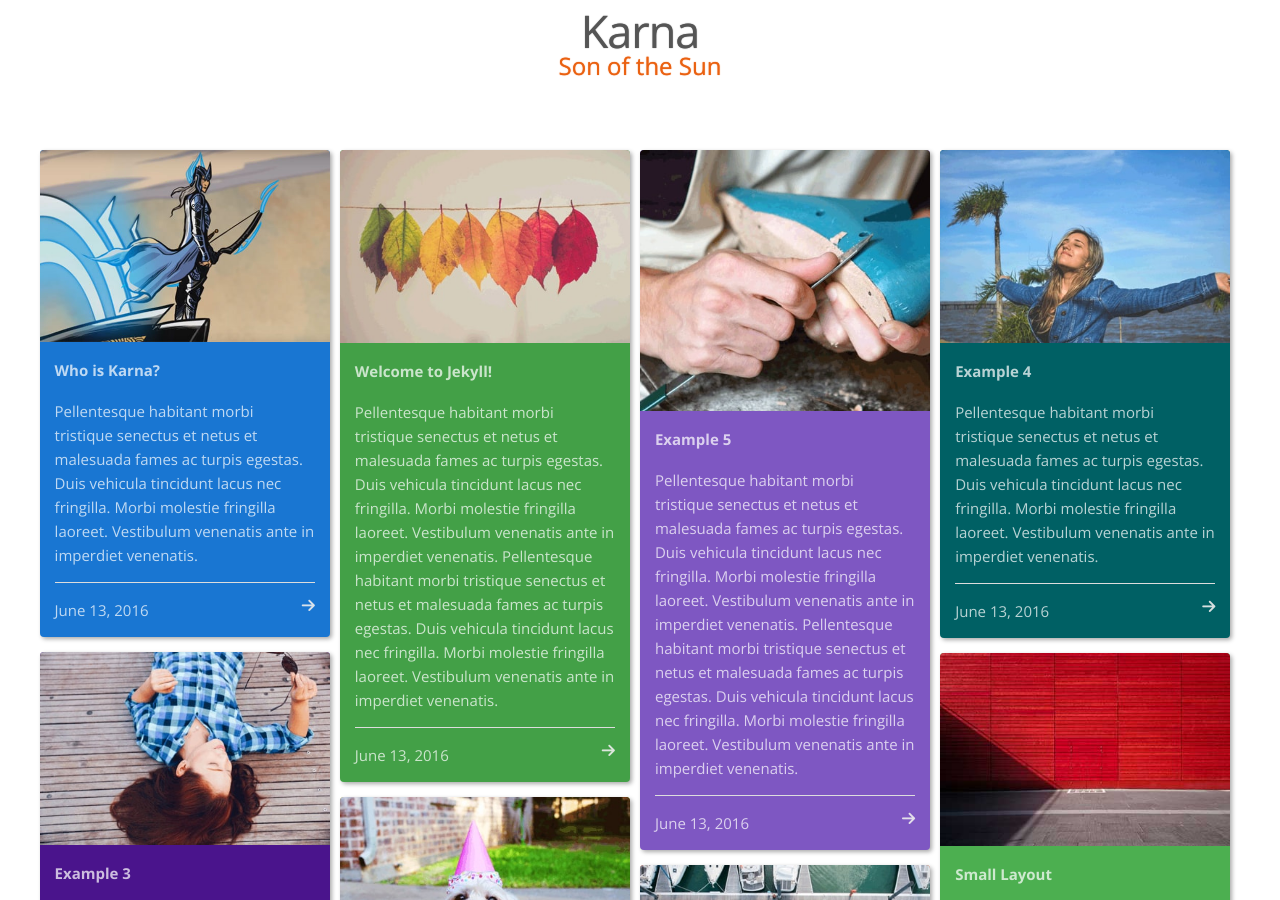
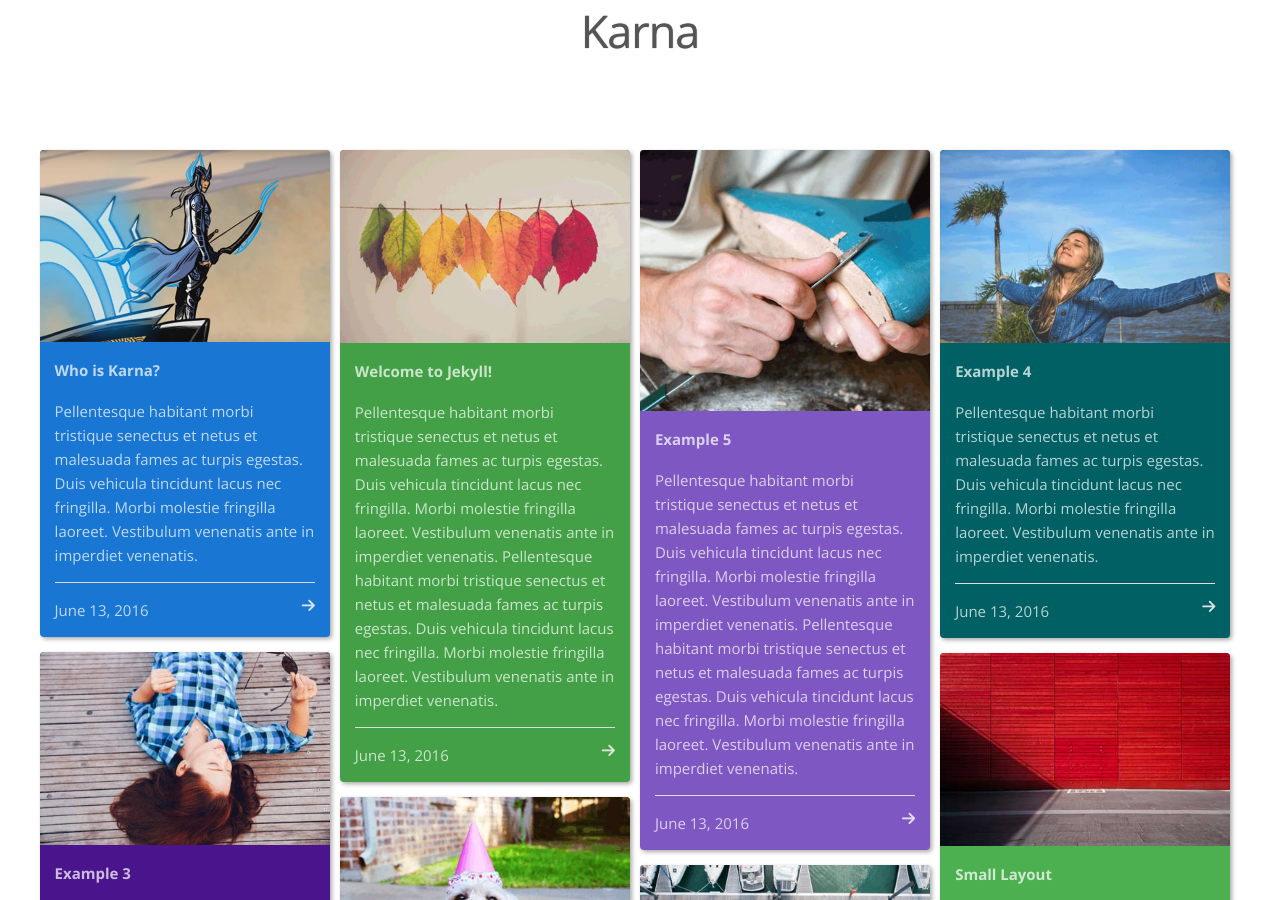
Before and after one commit to zbbkeepgoing/zbbkeepgoing.github.io, a Jekyll site: the page built from index.html, in a window 1280 px wide and 900 px high. Built offline with Jekyll 4.4.1, drawn with Linux system fonts in a browser that asks for light colours; nearby versions of some CDN libraries.

Commit message:
Update default.html

```diff
--- a/_layouts/default.html
+++ b/_layouts/default.html
@@ -10,7 +10,6 @@ layout: compress
 
 <!-- Use any element to open the sidenav -->
 <a href="{{site.baseurl}}/"><h1 class="header-title">{{site.title}}<!--<i class="fa fa-sun-o" aria-hidden="true"></i>--> </h1></a>
-<h2 class="header-tagline">Son of the Sun</h2>
 </header>
 <div id="main">
 
```
